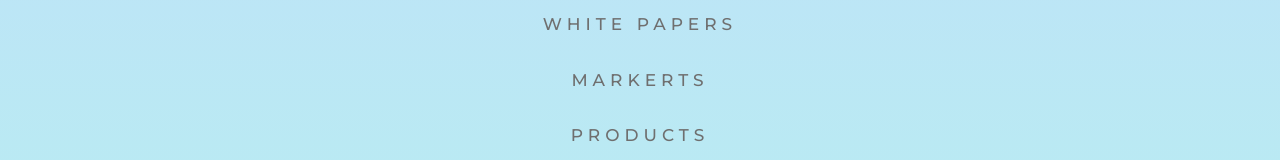
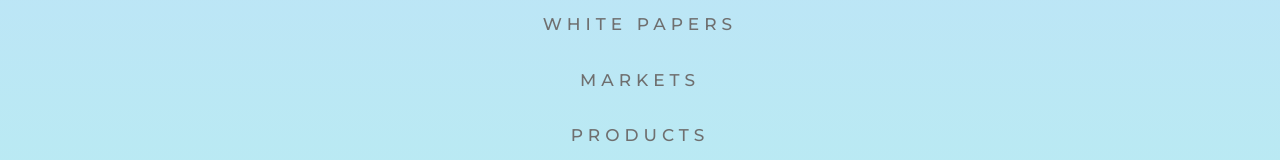
Before and after one commit to arrivalus/mtb_coin, a React (Create React App) app: page /buynow in a window 1280 px wide. Both pictures are taken after a click on the element 1245 px from the left and 77 px from the top of the page. Shown: the part 124-284 px from the top of the page. Built offline with nearby package versions, Linux system fonts and the light colour scheme.

Commit message:
correct menu

```diff
--- a/src/components/Header.tsx
+++ b/src/components/Header.tsx
@@ -134,13 +134,13 @@ function Header(props: any) {
             <div className="headerins__menu" style={{ marginTop: "70px" }}>
               <ul>
                 <li className="active">
-                  <a href="indexzzz">главная</a>
+                  <a href="/">главная</a>
                 </li>
                 <li>
                   <a href="whitepapers">white papers</a>
                 </li>
                 <li>
-                  <a href="markerts">Markerts</a>
+                  <a href="markets">Markets</a>
                 </li>
                 <li>
                   <a href="products">Products</a>
```
